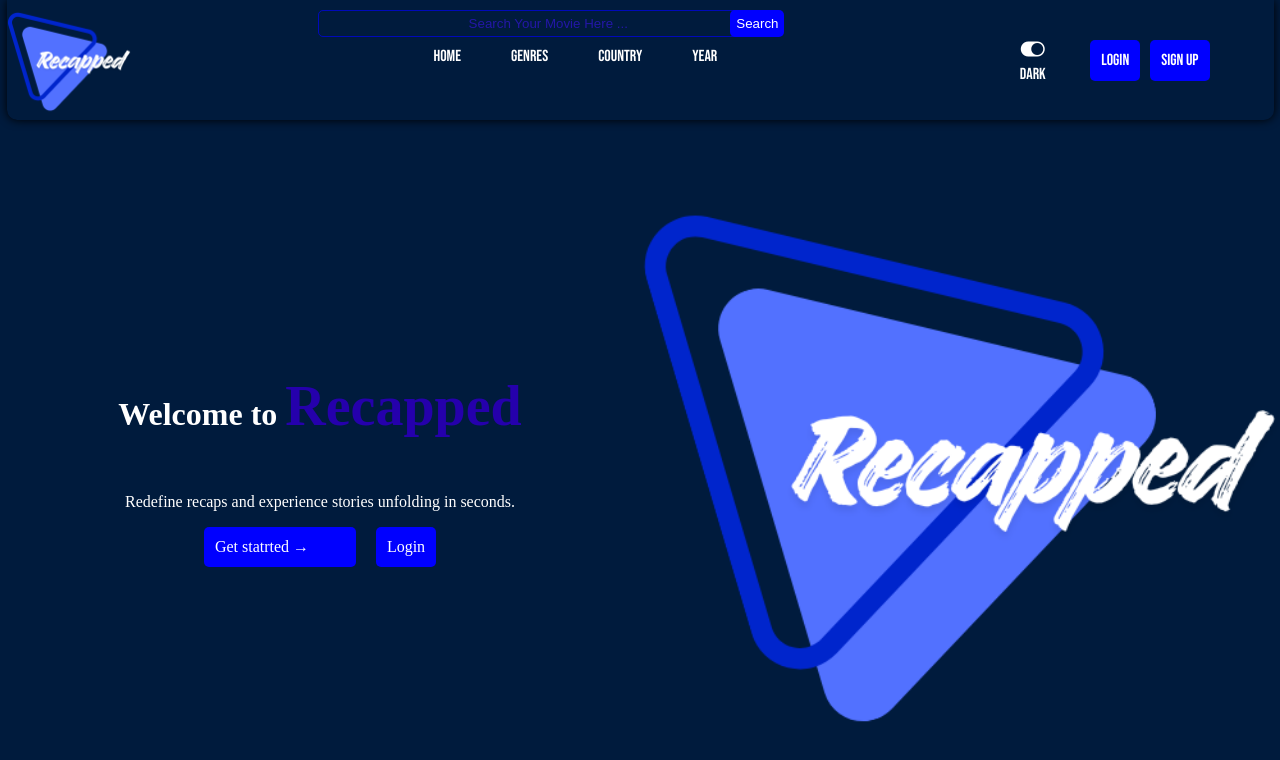
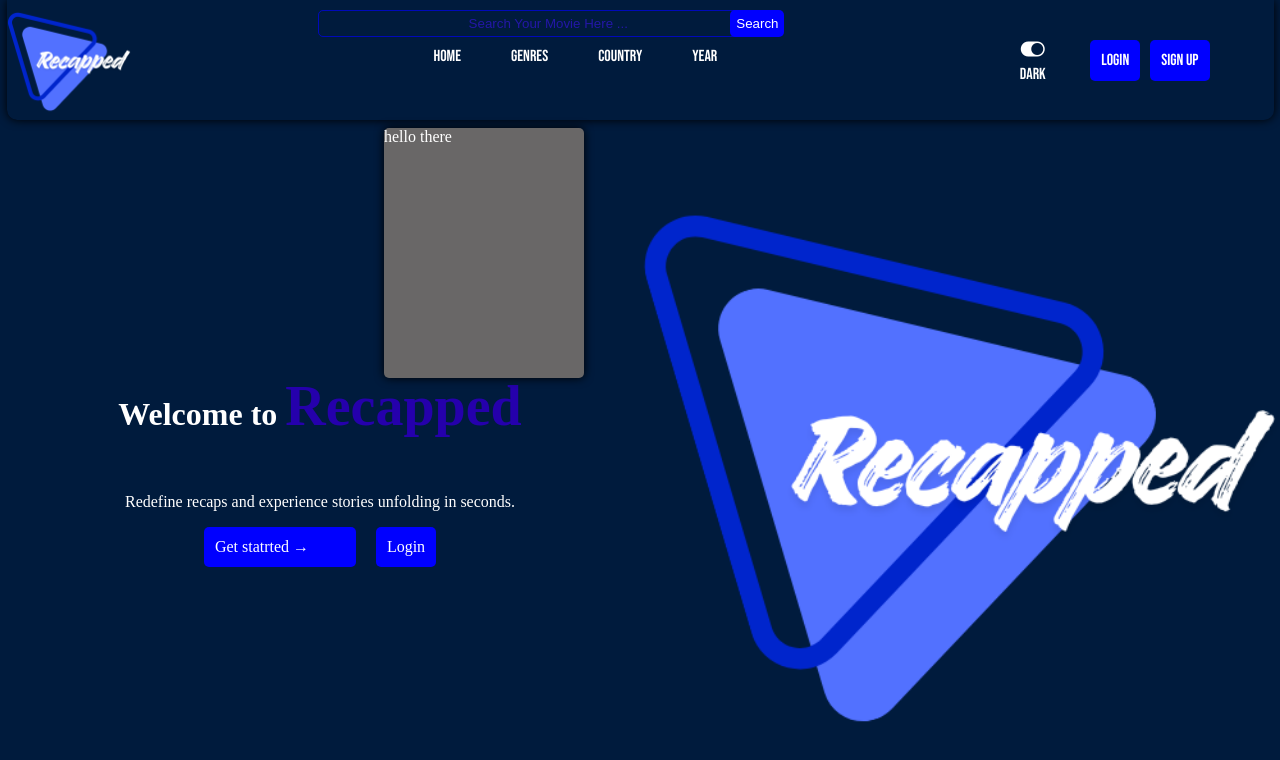
Before and after one commit to MagMc007/Recapped, a React (Vite) app in the folder frontend/Recapped/: page / in a window 1280 px wide. Shown: the top 760 px of the page. Built offline with nearby package versions, Linux system fonts and the light colour scheme; a web font is replaced by a local one.

Commit message:
ready for genre plugins

```diff
--- a/frontend/Recapped/src/components/css/navbar.css
+++ b/frontend/Recapped/src/components/css/navbar.css
@@ -54,6 +54,7 @@
     align-items: center;
     gap: 50px;
     padding: 10px;
+    cursor: pointer;
 }
 
 .links-cont .search-bar {
@@ -255,3 +256,16 @@
         flex-direction: column;
     }
 }
+
+
+.filters-cont {
+    position: absolute;
+    width: 200px;
+    height: 250px;
+    top: 16vh;
+    left: 30vw;
+    border-radius: 5px;
+    background-color: rgb(105, 103, 103);
+    z-index: 1001;
+    box-shadow: 0px 0px 10px black;
+}
--- a/frontend/Recapped/src/components/navbar.jsx
+++ b/frontend/Recapped/src/components/navbar.jsx
@@ -6,6 +6,7 @@ import { useNavigate } from 'react-router-dom'
 
 export default function NavBar({light, setLight}) {
     const [menuOpen, setMenuOpen] = useState(false);
+    const [hoveron, setHoveron ] = useState(true);
     const Token = sessionStorage.getItem("Token");
     const navigate = useNavigate();
 
@@ -19,8 +20,12 @@ export default function NavBar({light, setLight}) {
         navigate("/");
         console.log("Logged out");
     }
+
     return (
         <>
+        <div className={hoveron? "filters-cont genres visible": "filters-cont genres hidden"}>
+                        hello there
+        </div>
         <nav>
             <div className={ light ? "navbar-cont lightmode": "navbar-cont darkmode"}>
                 <div className="logo-cont">
@@ -36,11 +41,13 @@ export default function NavBar({light, setLight}) {
 
                     <div className="links">
                         <a>Home</a>
-                        <a>Genres</a>
+                        <a className="genre">Genres</a>
                         <a>Country</a>
                         <a>Year</a>
                     </div>
                 </div>
+
+
 
                 <div className="mode" onClick={() => {setLight(!light)}}>
                         <i className={light ? "bi bi-toggle-off lightmode": "bi bi-toggle-on darkmode"}></i>
```
